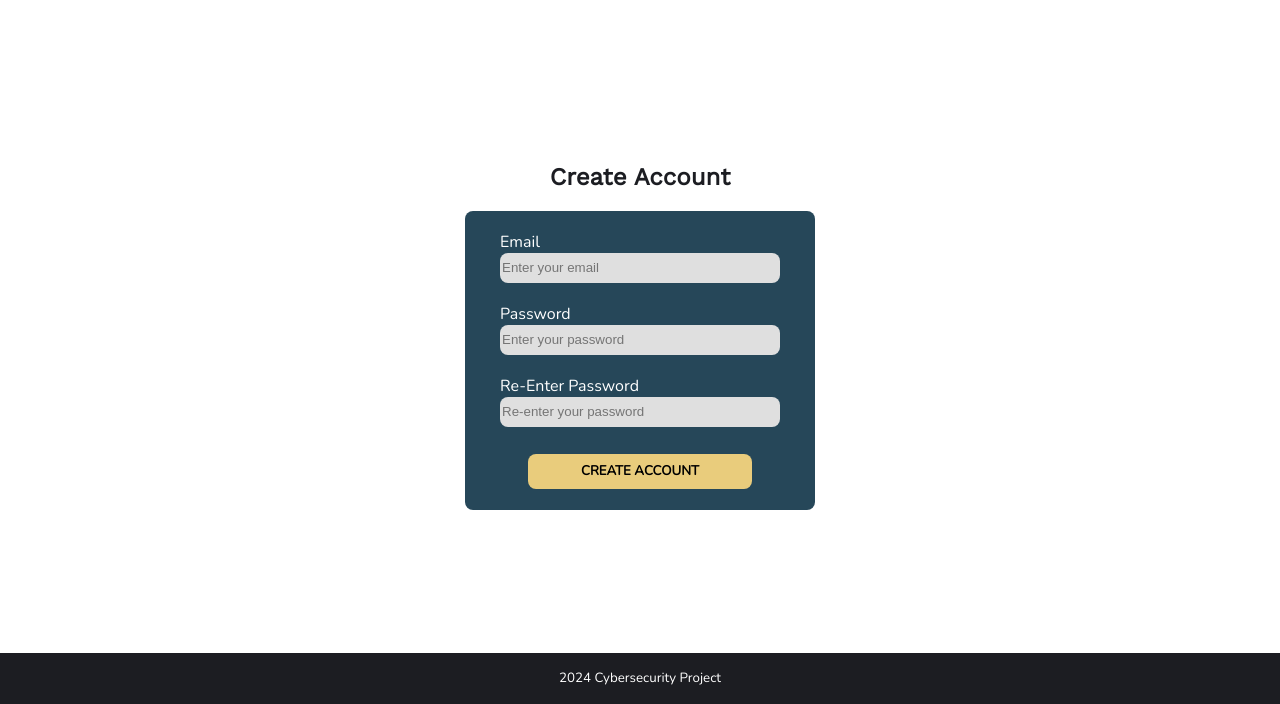
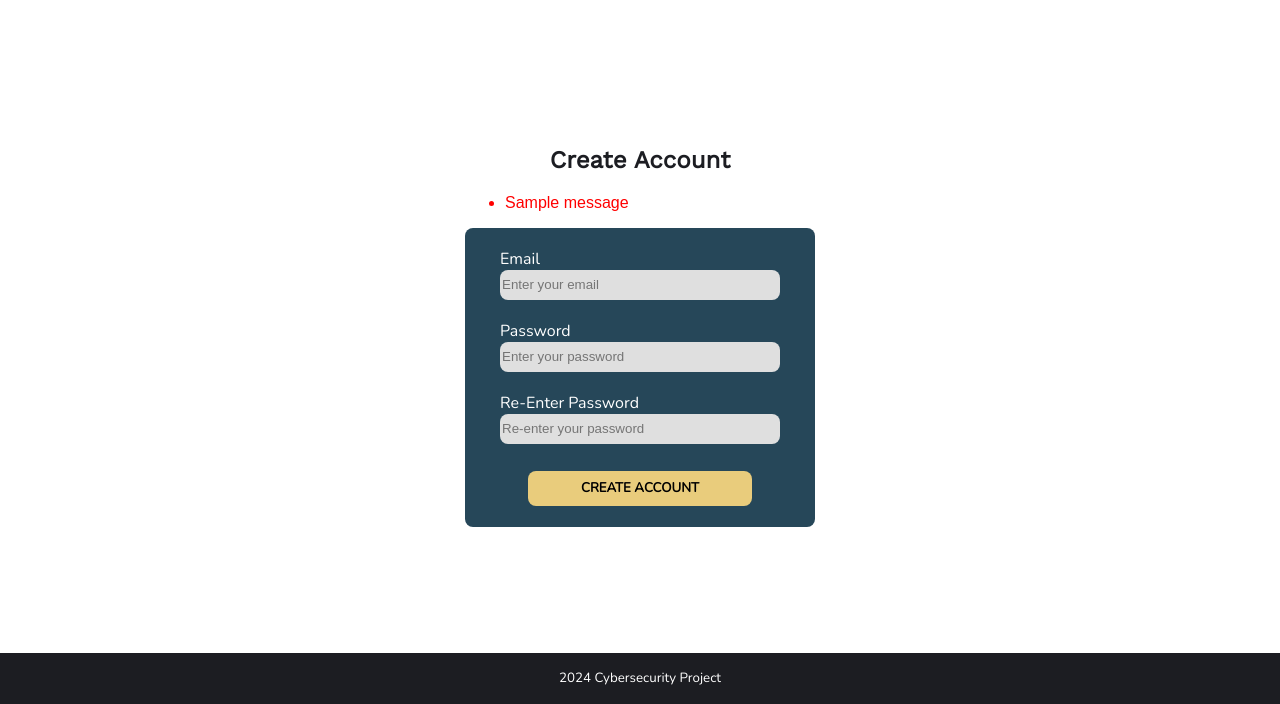
Before and after one commit to Simanski-D/485-Project, a Flask app: page /create_account in a window 1280 px wide. Shown: the part 96-800 px from the top of the page. Run offline with Flask 3, Linux system fonts and the light colour scheme; one stand-in notice (Sample message) is shown.

Commit message:
Got the flashes to work

```diff
--- a/Templates/createAccount.html
+++ b/Templates/createAccount.html
@@ -15,12 +15,26 @@
                 <div class="login-createAcc-header">
                     <center><h2>Create Account</h2></center>
                 </div>
+
+                <div class="flash-messages">
+                    {% with messages = get_flashed_messages() %}
+                        {% if messages %}
+                            <ul>
+                                {% for message in messages %}
+                                    <li style="color:red;">{{ message }}</li>
+                                {% endfor %}
+                            </ul>
+                        {% endif %}
+                    {% endwith %}
+                </div>
+
                 <div class="form-container">
                     <form action="/create_account" method="post">
                         <div class="form-group">
                             <label class="input" for="username">Email</label>
                             <div class="input-box">
                                 <input type="email" id="username" name="email" required placeholder="Enter your email">
+                                <span id="emailError" style="color:red"></span> <!-- Error display (for JS) -->
                             </div>
                         </div>
                         <div class="form-group">
@@ -33,18 +47,42 @@
                             <label class="input" for="confirm-password">Re-Enter Password</label>
                             <div class="input-box">
                                 <input type="password" id="confirm-password" name="confirm_pw" required placeholder="Re-enter your password">
+                                <span id="passwordError" style="color:red"></span> <!-- Password error display -->
                             </div>
                         </div>
                         <input type="submit" class="button" value="CREATE ACCOUNT">
                     </form>
-
                 </div>
             </div>
         </div>
-
         <footer>
             <a><p>2024 Cybersecurity Project</p></a>
         </footer>
+
+        <script>
+            document.getElementById("createAccountForm").addEventListener("submit", function(event) {
+                const email = document.getElementById("email").value;
+                const emailError = document.getElementById("emailError");
+                const password = document.getElementById("password").value;
+                const confirmPassword = document.getElementById("confirm-password").value;
+                const passwordError = document.getElementById("passwordError");
+
+                // Reset the error messages before validation
+                emailError.textContent = "";
+                passwordError.textContent = "";
+
+                // Email validation: Check if email ends with @uwec.edu
+                if (!email.endsWith("@uwec.edu")) {
+                    event.preventDefault();  // Prevent form submission
+                    emailError.textContent = "Email must end with @uwec.edu";  // Show email error message
+                }
+
+                // Password validation: Check if passwords match
+                if (password !== confirmPassword) {
+                    event.preventDefault();  // Prevent form submission
+                    passwordError.textContent = "Passwords do not match";  // Show password mismatch error message
+                }
+            });
+        </script>
     </body>
-
 </html>
--- a/app.py
+++ b/app.py
@@ -27,6 +27,17 @@ def create_account():
 
         email = request.form.get('email')
         password = request.form.get('pw_key')
+        confirm_password = request.form.get('confirm_pw')
+
+
+        if not email.endswith("@uwec.edu"):
+            flash("Email must end with @uwec.edu")
+            return redirect(url_for('create_account'))
+
+        if password != confirm_password:
+            flash("Passwords do not match")  # Flash the message
+            return redirect(url_for('create_account'))
+
 
         # Add database insertion logic
         connection = mysql.connector.connect(**DB_CONFIG)
```
